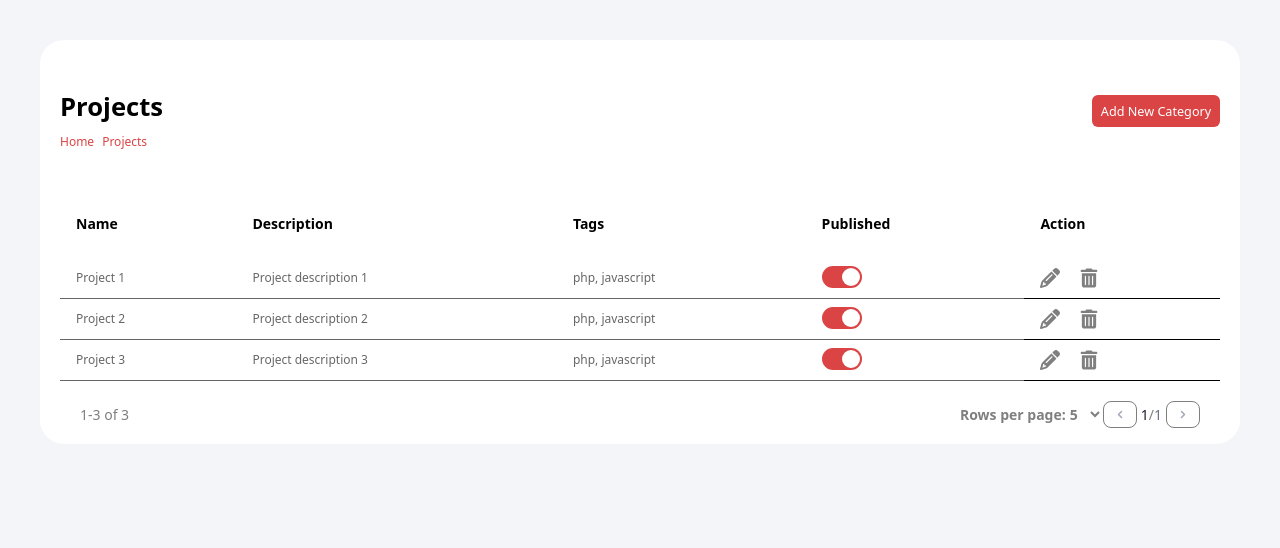
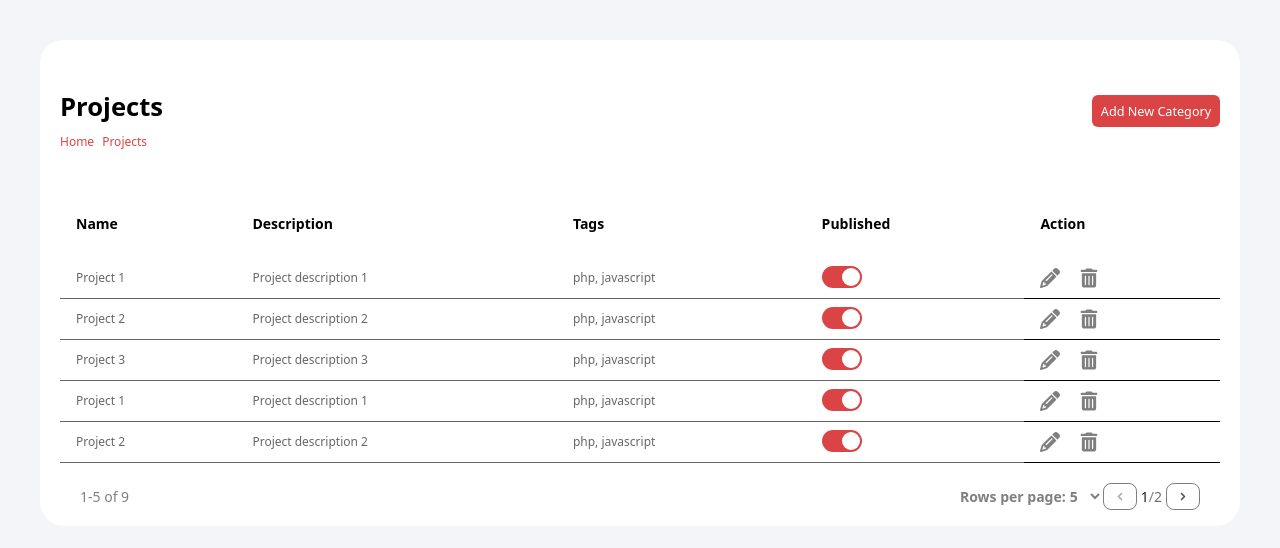
Before and after one commit to desup1421/dashboard-portfolio, a React (Vite) app: page /dashboard/project in a window 1280 px wide. Shown: the top 548 px of the page. Built offline with nearby package versions, Linux system fonts and the light colour scheme.

Commit message:
feat: add udmmy data filtering

```diff
--- a/src/pages/project/ProjectPage.jsx
+++ b/src/pages/project/ProjectPage.jsx
@@ -1,4 +1,4 @@
-import React, { useState } from "react";
+import React, { useState, useEffect } from "react";
 
 import { useNavigate } from "react-router-dom";
 import { Card, Table } from "@components";
@@ -40,8 +40,68 @@ const ProjectPage = () => {
         "https://res.cloudinary.com/dm9yt0fkb/image/upload/v1739375362/projects/67acc2faf537315fe144494a-0.jpg",
       published: true,
     },
+    {
+      id: 1,
+      title: "Project 1",
+      description: "Project description 1",
+      tags: ["php", "javascript"],
+      slug: "test-projects",
+      thumb:
+        "https://res.cloudinary.com/dm9yt0fkb/image/upload/v1739375362/projects/67acc2faf537315fe144494a-0.jpg",
+      published: true,
+    },
+    {
+      id: 2,
+      title: "Project 2",
+      description: "Project description 2",
+      tags: ["php", "javascript"],
+      slug: "test-projects",
+      thumb:
+        "https://res.cloudinary.com/dm9yt0fkb/image/upload/v1739375362/projects/67acc2faf537315fe144494a-0.jpg",
+      published: true,
+    },
+    {
+      id: 3,
+      title: "Project 3",
+      description: "Project description 3",
+      tags: ["php", "javascript"],
+      slug: "test-projects",
+      thumb:
+        "https://res.cloudinary.com/dm9yt0fkb/image/upload/v1739375362/projects/67acc2faf537315fe144494a-0.jpg",
+      published: true,
+    },
+    {
+      id: 1,
+      title: "Project 1",
+      description: "Project description 1",
+      tags: ["php", "javascript"],
+      slug: "test-projects",
+      thumb:
+        "https://res.cloudinary.com/dm9yt0fkb/image/upload/v1739375362/projects/67acc2faf537315fe144494a-0.jpg",
+      published: true,
+    },
+    {
+      id: 2,
+      title: "Project 2",
+      description: "Project description 2",
+      tags: ["php", "javascript"],
+      slug: "test-projects",
+      thumb:
+        "https://res.cloudinary.com/dm9yt0fkb/image/upload/v1739375362/projects/67acc2faf537315fe144494a-0.jpg",
+      published: true,
+    },
+    {
+      id: 3,
+      title: "Project 3",
+      description: "Project description 3",
+      tags: ["php", "javascript"],
+      slug: "test-projects",
+      thumb:
+        "https://res.cloudinary.com/dm9yt0fkb/image/upload/v1739375362/projects/67acc2faf537315fe144494a-0.jpg",
+      published: true,
+    },
   ];
-  const [tableData, setTableData] = useState(dummyData);
+  const [tableData, setTableData] = useState([]);
 
   // TABLE ACTIONS
   const actions = [
@@ -69,10 +129,23 @@ const ProjectPage = () => {
   // PAGINATION
   const [currentPage, setCurrentPage] = useState(1);
   const [rowsPerPage, setRowsPerPage] = useState(5);
-  const totalPages = Math.ceil(tableData.length / rowsPerPage);
+  const totalPages = Math.ceil(dummyData.length / rowsPerPage);
   const handleRowChange = (event) => {
     setRowsPerPage(Number(event.target.value));
   };
+
+  const currentData = dummyData.slice(
+    (currentPage - 1) * rowsPerPage,
+    currentPage * rowsPerPage
+  )
+  useEffect(() => {
+    if (currentPage > totalPages) {
+      setCurrentPage(totalPages);
+    }
+    setTableData(currentData);
+  }, [rowsPerPage, currentPage]);
+
+  console.log(totalPages);
 
   return (
     <main className="bg-surface-background p-10">
@@ -118,8 +191,8 @@ const ProjectPage = () => {
           <p className="text-sm text-type-text-light font-medium">
             {`${(currentPage - 1) * rowsPerPage + 1}-${Math.min(
               currentPage * rowsPerPage,
-              tableData.length
-            )} of ${tableData.length}`}
+              dummyData.length
+            )} of ${dummyData.length}`}
           </p>
           <div className="flex justify-between items-center">
             <div>
```
